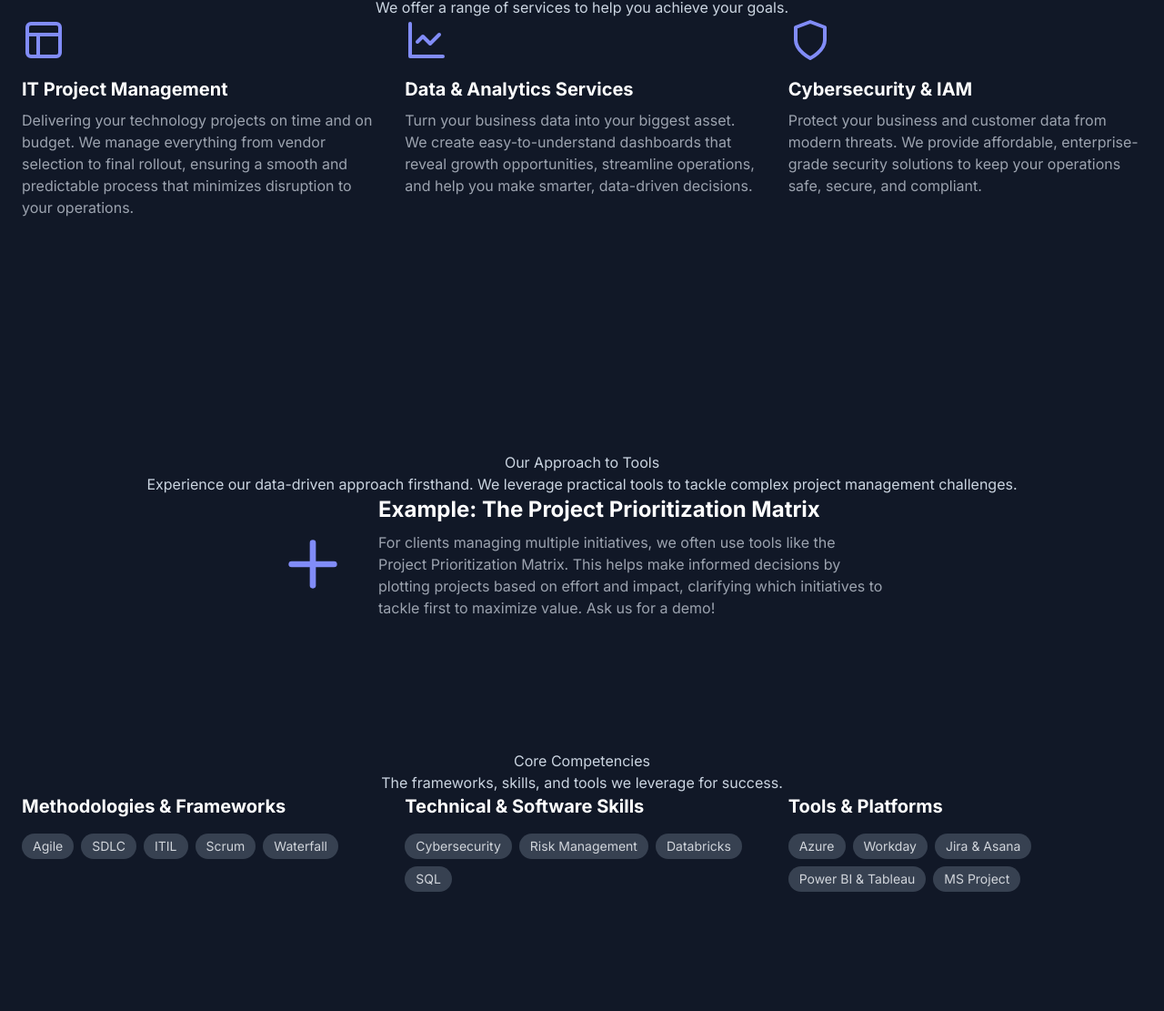
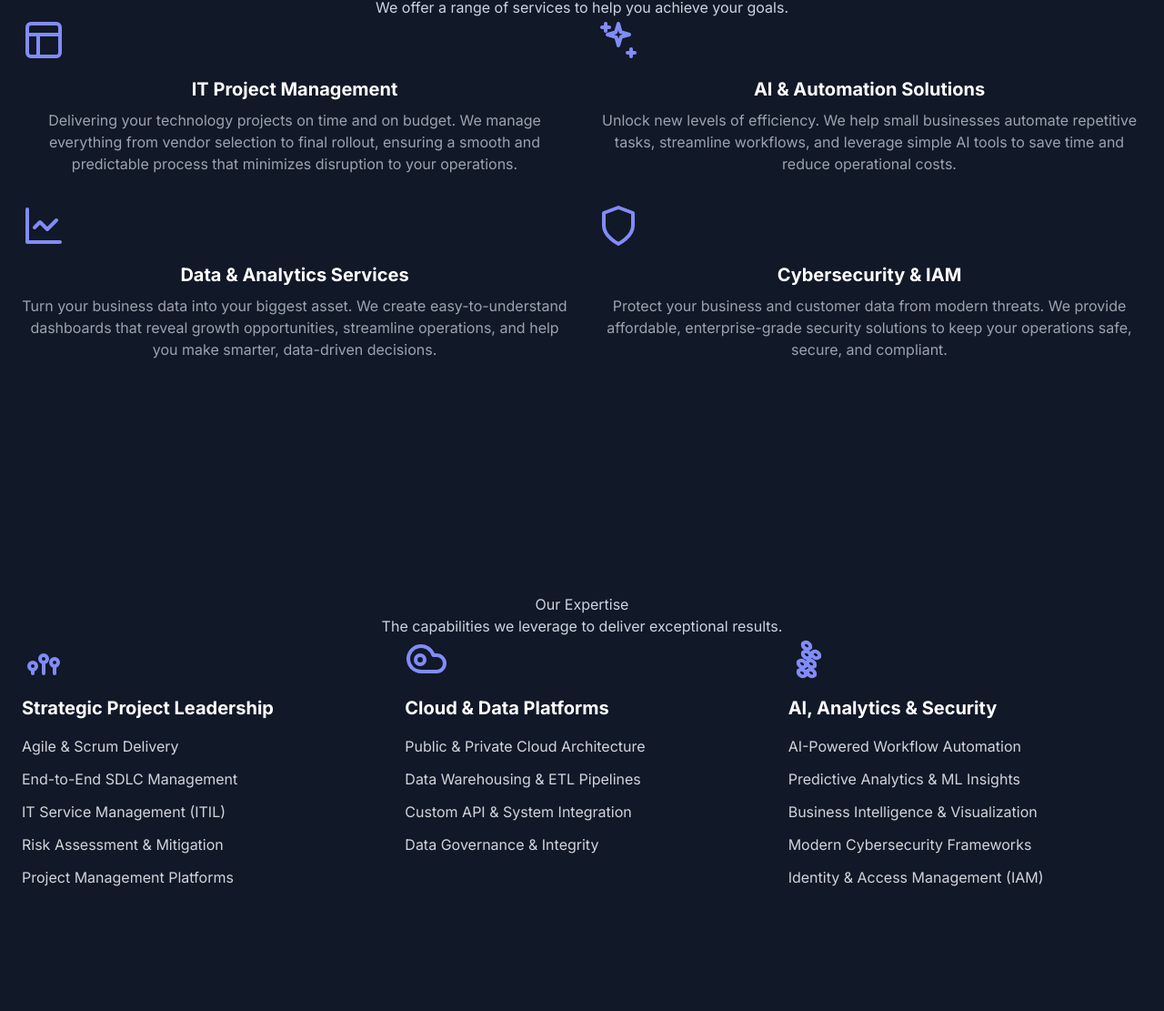
Before and after one commit to prioritytech/priority-tech-website, a plain HTML site: page priority-tech-website/index.html in a window 1280 px wide. Shown: the part 1580-2691 px from the top of the page at 91% size. Drawn offline with nearby package versions, Linux system fonts and the light colour scheme.

Commit message:
Update index.html

```diff
--- a/priority-tech-website/index.html
+++ b/priority-tech-website/index.html
@@ -3,7 +3,7 @@
 <head>
     <meta charset="UTF-8">
     <meta name="viewport" content="width=device-width, initial-scale=1.0">
-    <title>Priority Tech | Driving Growth Through Technology</title>
+    <title>Priority Tech | Driving Growth through Technology</title>
 
     <!-- Tailwind CSS -->
     <script src="https://cdn.tailwindcss.com"></script>
@@ -87,8 +87,7 @@
                 <ul class="hidden md:flex items-center space-x-8">
                     <li><a href="#about" class="hover:text-indigo-400 transition-colors">About</a></li>
                     <li><a href="#services" class="hover:text-indigo-400 transition-colors">Services</a></li>
-                    <li><a href="#tools" class="hover:text-indigo-400 transition-colors">Our Approach</a></li>
-                    <li><a href="#skills" class="hover:text-indigo-400 transition-colors">Skills</a></li>
+                    <li><a href="#expertise" class="hover:text-indigo-400 transition-colors">Our Expertise</a></li>
                     <li><a href="#contact" class="btn btn-primary !py-2 !px-5">Contact</a></li>
                 </ul>
 
@@ -103,8 +102,7 @@
             <ul class="flex flex-col items-center space-y-4 py-4">
                 <li><a href="#about" class="mobile-nav-link hover:text-indigo-400 transition-colors">About</a></li>
                 <li><a href="#services" class="mobile-nav-link hover:text-indigo-400 transition-colors">Services</a></li>
-                 <li><a href="#tools" class="mobile-nav-link hover:text-indigo-400 transition-colors">Our Approach</a></li>
-                <li><a href="#skills" class="mobile-nav-link hover:text-indigo-400 transition-colors">Skills</a></li>
+                <li><a href="#expertise" class="mobile-nav-link hover:text-indigo-400 transition-colors">Our Expertise</a></li>
                 <li><a href="#contact" class="mobile-nav-link btn btn-primary !py-2 !px-5">Contact</a></li>
             </ul>
         </div>
@@ -118,7 +116,7 @@
                     <span class="gradient-text">Enterprise Expertise, Scaled for Your Business.</span>
                 </h1>
                 <p class="text-xl text-gray-400 max-w-3xl mx-auto mb-8">
-                    We architect robust IT infrastructure, unlock insights with data analytics, and deliver secure cloud solutions that provide a clear return on investment.
+                    We deliver scalable IT infrastructure, AI-driven automation, and secure cloud-based solutions to help your business work smarter, not harder.
                 </p>
                 <div class="space-x-4">
                     <a href="#contact" class="btn btn-primary">Initiate Contact</a>
@@ -144,7 +142,7 @@
                            At Priority Tech, our team is built on a foundation of over 8 years of enterprise-level experience. We've led complex digital transformations in demanding, highly-regulated industries, and now we bring that deep expertise to help businesses of all sizes thrive.
                         </p>
                         <p>
-                           We believe in being more than just a service provider; we are your strategic partner. Our team's approach is to demystify complex technology, making powerful tools like cloud computing and data analytics accessible and affordable. We focus on delivering a clear return on investment (ROI) by blending agile frameworks with practical, results-oriented planning.
+                           We believe in being more than just a service provider; we are your strategic partner. Our team's approach is to demystify complex technology, making powerful tools like cloud computing, AI-powered automation, and data analytics accessible and affordable. We focus on delivering a clear return on investment (ROI) by blending agile frameworks with practical, results-oriented planning.
                         </p>
                         <p>
                             Our mission is to give your business a competitive edge. Whether you're a large corporation looking to optimize or a small business aiming to scale, our team is focused on providing secure, scalable, and future-proof solutions that act as an engine for your growth.
@@ -159,7 +157,7 @@
             <div class="container mx-auto px-6 text-center">
                 <h2 class="section-title">Our Services</h2>
                 <p class="section-subtitle">We offer a range of services to help you achieve your goals.</p>
-                <div class="grid grid-cols-1 md:grid-cols-2 lg:grid-cols-3 gap-8 text-left">
+                <div class="grid grid-cols-1 md:grid-cols-2 gap-8">
 
                     <!-- Service Card 1 -->
                     <div class="glass-card hover:border-indigo-500 hover:-translate-y-2">
@@ -172,7 +170,18 @@
                         </p>
                     </div>
 
-                    <!-- Service Card 2: Data & Analytics -->
+                    <!-- Service Card 2: AI & Automation -->
+                    <div class="glass-card hover:border-indigo-500 hover:-translate-y-2">
+                        <div class="mb-4">
+                            <svg xmlns="http://www.w3.org/2000/svg" width="48" height="48" viewBox="0 0 24 24" fill="none" stroke="currentColor" stroke-width="2" stroke-linecap="round" stroke-linejoin="round" class="text-indigo-400"><path d="m12 3-1.45 4.75L6 9l4.75 1.45L12 15l1.45-4.75L18 9l-4.75-1.45Z"/><path d="M5 3v4"/><path d="M19 17v4"/><path d="M3 5h4"/><path d="M17 19h4"/></svg>
+                        </div>
+                        <h3 class="text-xl font-bold text-white mb-2">AI & Automation Solutions</h3>
+                        <p class="text-gray-400">
+                           Unlock new levels of efficiency. We help small businesses automate repetitive tasks, streamline workflows, and leverage simple AI tools to save time and reduce operational costs.
+                        </p>
+                    </div>
+
+                    <!-- Service Card 3: Data & Analytics -->
                     <div class="glass-card hover:border-indigo-500 hover:-translate-y-2">
                         <div class="mb-4">
                             <svg xmlns="http://www.w3.org/2000/svg" width="48" height="48" viewBox="0 0 24 24" fill="none" stroke="currentColor" stroke-width="2" stroke-linecap="round" stroke-linejoin="round" class="text-indigo-400"><path d="M3 3v18h18"></path><path d="m19 9-5 5-4-4-3 3"></path></svg>
@@ -183,7 +192,7 @@
                         </p>
                     </div>
 
-                    <!-- Service Card 3 -->
+                    <!-- Service Card 4 -->
                     <div class="glass-card hover:border-indigo-500 hover:-translate-y-2">
                         <div class="mb-4">
                             <svg xmlns="http://www.w3.org/2000/svg" width="48" height="48" viewBox="0 0 24 24" fill="none" stroke="currentColor" stroke-width="2" stroke-linecap="round" stroke-linejoin="round" class="text-indigo-400"><path d="M12 22s8-4 8-10V5l-8-3-8 3v7c0 6 8 10 8 10z"></path></svg>
@@ -197,68 +206,59 @@
             </div>
         </section>
 
-        <!-- Interactive Tools Section -->
-        <section id="tools" class="py-20 md:py-32">
+        <!-- Our Expertise Section -->
+        <section id="expertise" class="py-20 md:py-32">
             <div class="container mx-auto px-6 text-center">
-                <h2 class="section-title">Our Approach to Tools</h2>
-                <p class="section-subtitle">Experience our data-driven approach firsthand. We leverage practical tools to tackle complex project management challenges.</p>
-                <div class="max-w-2xl mx-auto glass-card text-left">
-                     <div class="flex flex-col md:flex-row gap-8 items-center">
-                        <div class="flex-shrink-0">
-                           <svg xmlns="http://www.w3.org/2000/svg" width="80" height="80" viewBox="0 0 24 24" fill="none" stroke="currentColor" stroke-width="2" stroke-linecap="round" stroke-linejoin="round" class="text-indigo-400"><line x1="12" y1="5" x2="12" y2="19"></line><line x1="5" y1="12" x2="19" y2="12"></line></svg>
+                <h2 class="section-title">Our Expertise</h2>
+                <p class="section-subtitle">The capabilities we leverage to deliver exceptional results.</p>
+                <div class="grid grid-cols-1 md:grid-cols-3 gap-8 text-left">
+                    <!-- Column 1: Strategy -->
+                    <div class="glass-card hover:border-indigo-500 hover:-translate-y-2">
+                        <div class="mb-4">
+                            <svg xmlns="http://www.w3.org/2000/svg" width="48" height="48" viewBox="0 0 24 24" fill="none" stroke="currentColor" stroke-width="2" stroke-linecap="round" stroke-linejoin="round" class="text-indigo-400"><path d="M12 20v-6M6 20v-2M18 20v-4"/><path d="M12 14a2 2 0 1 0 0-4 2 2 0 0 0 0 4Z"/><path d="M6 18a2 2 0 1 0 0-4 2 2 0 0 0 0 4Z"/><path d="M18 16a2 2 0 1 0 0-4 2 2 0 0 0 0 4Z"/></svg>
                         </div>
-                        <div>
-                            <h3 class="text-2xl font-bold text-white mb-2">Example: The Project Prioritization Matrix</h3>
-                            <p class="text-gray-400 mb-4">
-                                For clients managing multiple initiatives, we often use tools like the Project Prioritization Matrix. This helps make informed decisions by plotting projects based on effort and impact, clarifying which initiatives to tackle first to maximize value. Ask us for a demo!
-                            </p>
+                        <h4 class="text-xl font-bold text-white mb-4">Strategic Project Leadership</h4>
+                        <ul class="space-y-3 text-gray-300">
+                            <li>Agile & Scrum Delivery</li>
+                            <li>End-to-End SDLC Management</li>
+                            <li>IT Service Management (ITIL)</li>
+                            <li>Risk Assessment & Mitigation</li>
+                            <li>Project Management Platforms</li>
+                        </ul>
+                    </div>
+                    <!-- Column 2: Platforms -->
+                    <div class="glass-card hover:border-indigo-500 hover:-translate-y-2">
+                        <div class="mb-4">
+                           <svg xmlns="http://www.w3.org/2000/svg" width="48" height="48" viewBox="0 0 24 24" fill="none" stroke="currentColor" stroke-width="2" stroke-linecap="round" stroke-linejoin="round" class="text-indigo-400"><path d="M17.5 19H9a7 7 0 1 1 6.71-9h1.79a4.5 4.5 0 1 1 0 9Z"/><path d="M11 12.5a2.5 2.5 0 0 1-5 0 2.5 2.5 0 0 1 5 0Z"/></svg>
                         </div>
+                        <h4 class="text-xl font-bold text-white mb-4">Cloud & Data Platforms</h4>
+                        <ul class="space-y-3 text-gray-300">
+                            <li>Public & Private Cloud Architecture</li>
+                            <li>Data Warehousing & ETL Pipelines</li>
+                            <li>Custom API & System Integration</li>
+                            <li>Data Governance & Integrity</li>
+                        </ul>
                     </div>
-                </div>
-            </div>
-        </section>
-
-        <!-- Core Competencies Section -->
-        <section id="skills" class="pb-20 md:pb-32 bg-gray-900">
-            <div class="container mx-auto px-6 text-center">
-                <h2 class="section-title">Core Competencies</h2>
-                <p class="section-subtitle">The frameworks, skills, and tools we leverage for success.</p>
-                <div class="grid grid-cols-1 md:grid-cols-3 gap-8 text-left">
-                    <div class="glass-card">
-                        <h3 class="text-xl font-bold text-white mb-4">Methodologies & Frameworks</h3>
-                        <div class="flex flex-wrap gap-2">
-                            <span class="bg-gray-700 text-gray-300 px-3 py-1 rounded-full text-sm">Agile</span>
-                            <span class="bg-gray-700 text-gray-300 px-3 py-1 rounded-full text-sm">SDLC</span>
-                            <span class="bg-gray-700 text-gray-300 px-3 py-1 rounded-full text-sm">ITIL</span>
-                            <span class="bg-gray-700 text-gray-300 px-3 py-1 rounded-full text-sm">Scrum</span>
-                            <span class="bg-gray-700 text-gray-300 px-3 py-1 rounded-full text-sm">Waterfall</span>
+                    <!-- Column 3: Intelligence -->
+                    <div class="glass-card hover:border-indigo-500 hover:-translate-y-2">
+                        <div class="mb-4">
+                           <svg xmlns="http://www.w3.org/2000/svg" width="48" height="48" viewBox="0 0 24 24" fill="none" stroke="currentColor" stroke-width="2" stroke-linecap="round" stroke-linejoin="round" class="text-indigo-400"><path d="M9.5 21a2.5 2.5 0 0 1-4-2.5 2.5 2.5 0 0 1 4 2.5Z"/><path d="M14.5 21a2.5 2.5 0 0 1-4-2.5 2.5 2.5 0 0 1 4 2.5Z"/><path d="M9.5 16a2.5 2.5 0 0 1-4-2.5 2.5 2.5 0 0 1 4 2.5Z"/><path d="M14.5 16a2.5 2.5 0 0 1-4-2.5 2.5 2.5 0 0 1 4 2.5Z"/><path d="M12 11a2.5 2.5 0 0 1-4-2.5 2.5 2.5 0 0 1 4 2.5Z"/><path d="M17 11a2.5 2.5 0 0 1-4-2.5 2.5 2.5 0 0 1 4 2.5Z"/><path d="M12 6a2.5 2.5 0 0 1-4-2.5 2.5 2.5 0 0 1 4 2.5Z"/></svg>
                         </div>
-                    </div>
-                    <div class="glass-card">
-                        <h3 class="text-xl font-bold text-white mb-4">Technical & Software Skills</h3>
-                        <div class="flex flex-wrap gap-2">
-                            <span class="bg-gray-700 text-gray-300 px-3 py-1 rounded-full text-sm">Cybersecurity</span>
-                            <span class="bg-gray-700 text-gray-300 px-3 py-1 rounded-full text-sm">Risk Management</span>
-                            <span class="bg-gray-700 text-gray-300 px-3 py-1 rounded-full text-sm">Databricks</span>
-                             <span class="bg-gray-700 text-gray-300 px-3 py-1 rounded-full text-sm">SQL</span>
-                        </div>
-                    </div>
-                    <div class="glass-card">
-                        <h3 class="text-xl font-bold text-white mb-4">Tools & Platforms</h3>
-                        <div class="flex flex-wrap gap-2">
-                            <span class="bg-gray-700 text-gray-300 px-3 py-1 rounded-full text-sm">Azure</span>
-                            <span class="bg-gray-700 text-gray-300 px-3 py-1 rounded-full text-sm">Workday</span>
-                            <span class="bg-gray-700 text-gray-300 px-3 py-1 rounded-full text-sm">Jira & Asana</span>
-                            <span class="bg-gray-700 text-gray-300 px-3 py-1 rounded-full text-sm">Power BI & Tableau</span>
-                            <span class="bg-gray-700 text-gray-300 px-3 py-1 rounded-full text-sm">MS Project</span>
-                        </div>
+                        <h4 class="text-xl font-bold text-white mb-4">AI, Analytics & Security</h4>
+                        <ul class="space-y-3 text-gray-300">
+                            <li>AI-Powered Workflow Automation</li>
+                            <li>Predictive Analytics & ML Insights</li>
+                            <li>Business Intelligence & Visualization</li>
+                            <li>Modern Cybersecurity Frameworks</li>
+                            <li>Identity & Access Management (IAM)</li>
+                        </ul>
                     </div>
                 </div>
             </div>
         </section>
 
         <!-- AI Project Scoping Section -->
-        <section id="ai-scoping" class="py-20 md:py-32">
+        <section id="ai-scoping" class="py-20 md:py-32 bg-gray-900">
             <div class="container mx-auto px-6 text-center">
                 <h2 class="section-title">AI Project Scoping & Quoting</h2>
                 <p class="section-subtitle">Have a project in mind? Describe your goal below and get a preliminary project outline and cost estimate, generated instantly by AI.</p>
@@ -278,7 +278,7 @@
 
 
         <!-- Contact Section -->
-        <section id="contact" class="py-20 md:py-32 bg-gray-900">
+        <section id="contact" class="py-20 md:py-32">
             <div class="container mx-auto px-6 text-center">
                 <h2 class="section-title">Let's Build The Future</h2>
                 <p class="section-subtitle">
```
